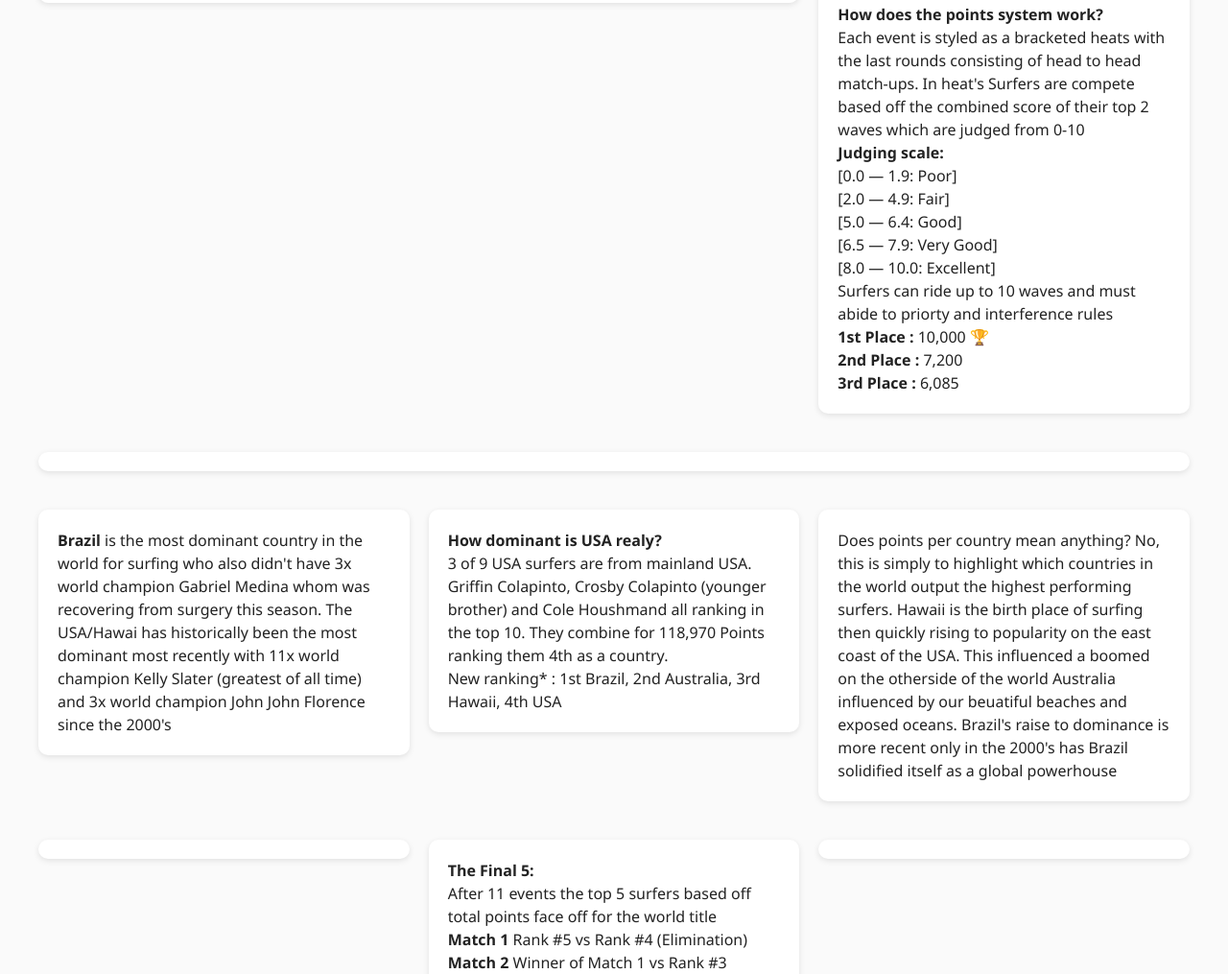
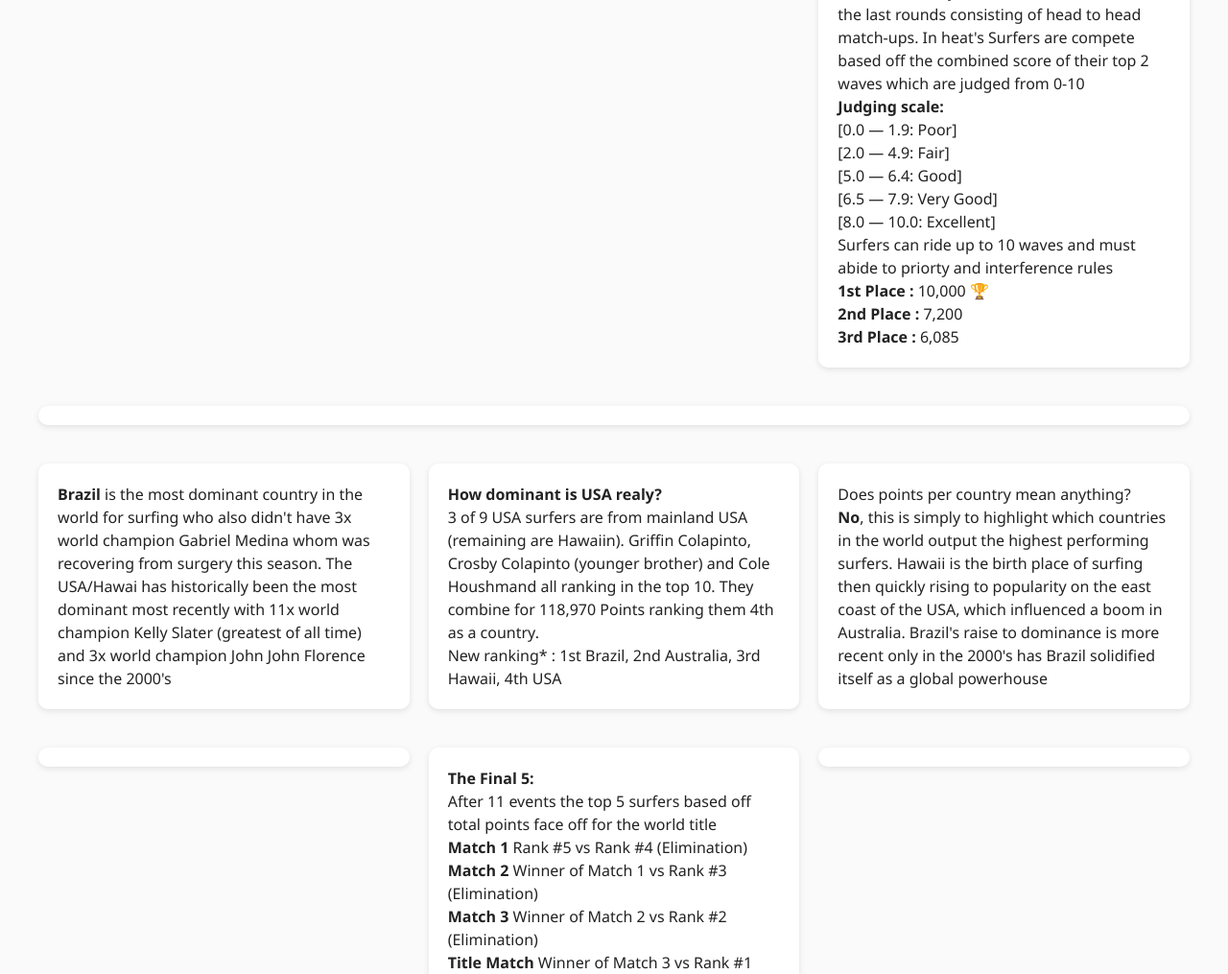
Before and after one commit to Lachlan-Casey/Assignment2, a plain HTML site: page index.html in a window 1280 px wide. Shown: the part 1523-2538 px from the top of the page at 96% size. Drawn offline with Linux system fonts and the light colour scheme; a script that the page names is missing.

Commit message:
Update index.html

```diff
--- a/index.html
+++ b/index.html
@@ -151,10 +151,6 @@
 
       <strong>Who Competes?</strong> The top 22 men from the previous season autoumatically qualify for the next season. With the remaining spots being
       earned throuh gaining points in <strong> Qualifying Series (QS)</strong> to advance to the <strong> Challenger Series (CS)</strong>
-
-
-      <strong> ***</strong> 6 of 9 United States of America Surfers are from Hawaii resulting in USA not being as dominent as they appear<br>
-
       </p>
     </div>
   </div>
@@ -199,7 +195,7 @@
     <div class="text col-1">
       <p>
         <strong> How dominant is USA realy? </strong><br>
-        3 of 9 USA surfers are from mainland USA. Griffin Colapinto, Crosby Colapinto (younger brother) and Cole Houshmand all ranking
+        3 of 9 USA surfers are from mainland USA (remaining are Hawaiin). Griffin Colapinto, Crosby Colapinto (younger brother) and Cole Houshmand all ranking
         in the top 10. They combine for 118,970 Points ranking them 4th as a country.
         <br>New ranking* : 1st Brazil, 2nd Australia, 3rd Hawaii, 4th USA
 
@@ -207,8 +203,8 @@
     </div>
     <div class="text col-1">
       <p>
-        Does points per country mean anything? No, this is simply to highlight which countries in the world output the highest performing surfers.
-        Hawaii is the birth place of surfing then quickly rising to popularity on the east coast of the USA. This influenced a boomed on the otherside of the world Australia influenced by our beuatiful beaches and exposed oceans. Brazil's
+        <strong></strong>Does points per country mean anything?</strong><br> <strong> No</strong>, this is simply to highlight which countries in the world output the highest performing surfers.
+        Hawaii is the birth place of surfing then quickly rising to popularity on the east coast of the USA, which influenced a boom in Australia. Brazil's
         raise to dominance is more recent only in the 2000's has Brazil solidified itself as a global powerhouse
       </p>
     </div>
```
